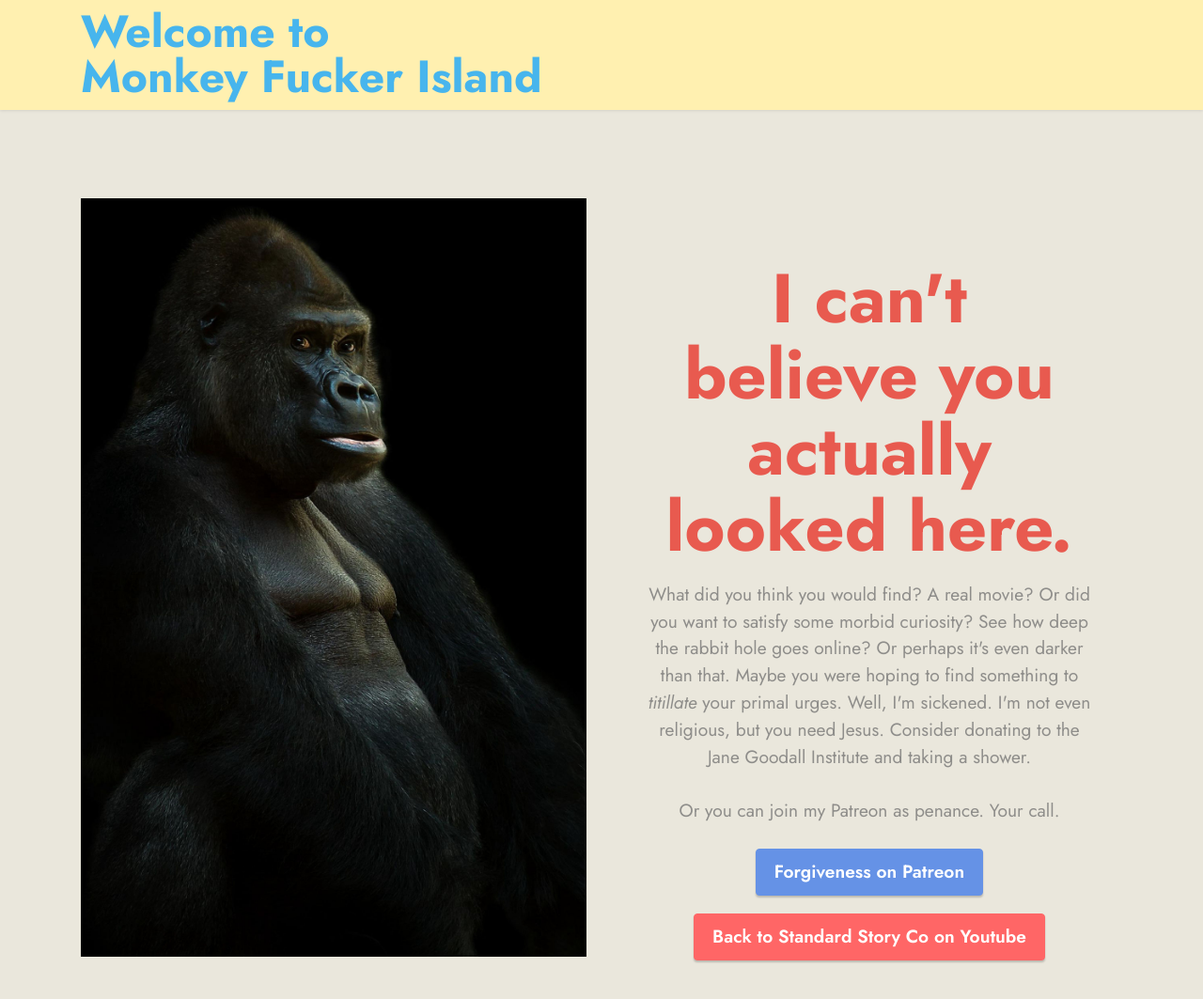
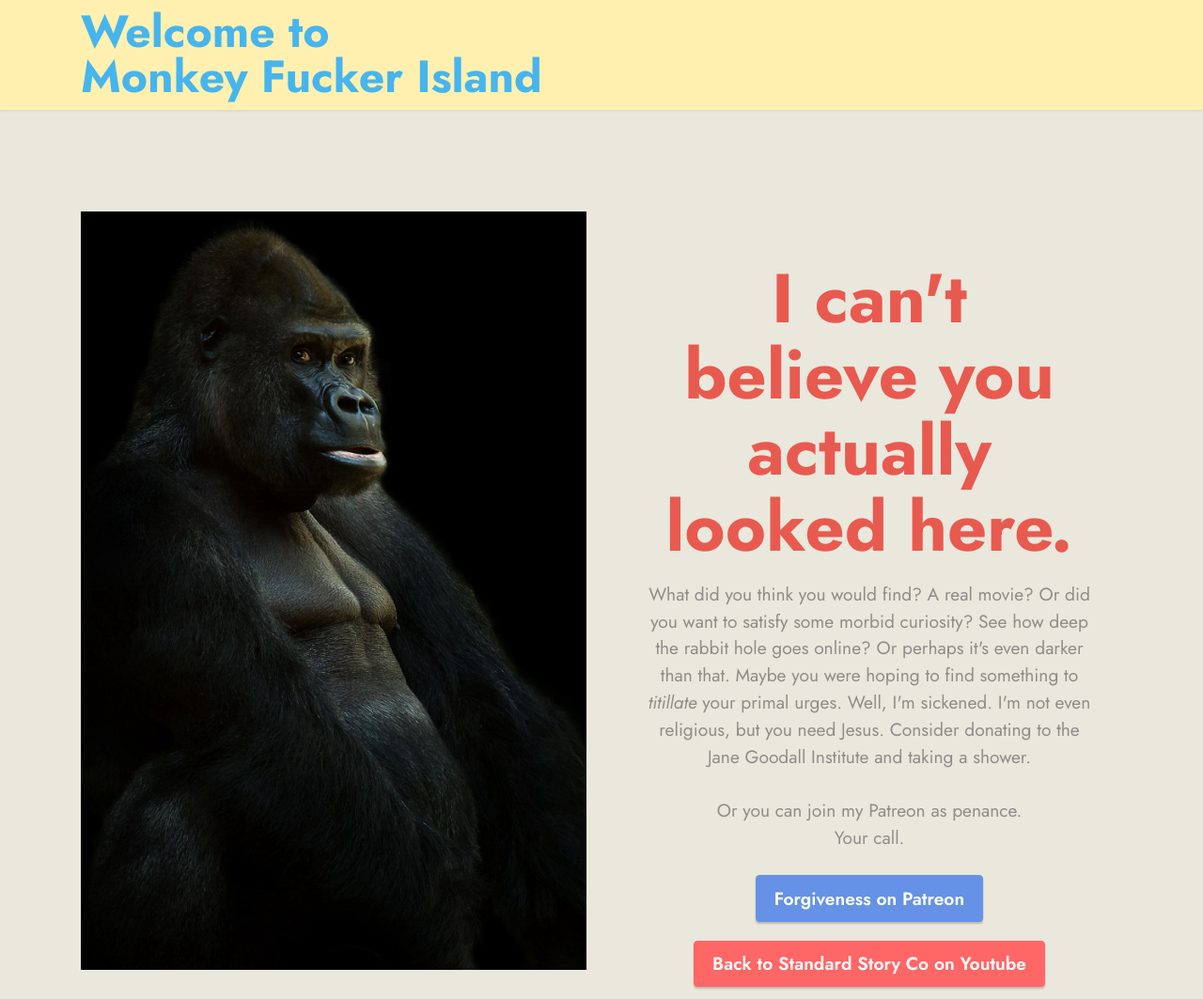
Before and after one commit to kentlamm/mfi, a plain HTML site: page index.html in a window 1280 px wide. Shown: the top 1063 px of the page at 94% size. Drawn offline with Linux system fonts and the light colour scheme.

Commit message:
Update index.html

```diff
--- a/index.html
+++ b/index.html
@@ -61,7 +61,7 @@
                     <h1 class="mbr-section-title mbr-fonts-style mb-3 display-1">
                         <strong>
 </strong><div><strong><br></strong></div><div><strong>I can't believe you actually looked here.</strong></div></h1>
-                    <p class="mbr-text mbr-fonts-style display-7">What did you think you would find? A real movie? Or did you want to satisfy some morbid curiosity? See how deep the rabbit hole goes online? Or perhaps it's even darker than that. Maybe you were hoping to find something to <em>titillate</em> your primal urges. Well, I'm sickened. I'm not even religious, but you need Jesus. Consider donating to the Jane Goodall Institute and taking a shower.<br><br>Or you can join my Patreon as penance. Your call.</p>
+                    <p class="mbr-text mbr-fonts-style display-7">What did you think you would find? A real movie? Or did you want to satisfy some morbid curiosity? See how deep the rabbit hole goes online? Or perhaps it's even darker than that. Maybe you were hoping to find something to <em>titillate</em> your primal urges. Well, I'm sickened. I'm not even religious, but you need Jesus. Consider donating to the Jane Goodall Institute and taking a shower.<br><br>Or you can join my Patreon as penance.<br>Your call.</p>
                     <div class="mbr-section-btn mt-3"><a class="btn btn-primary display-7" href="https://www.patreon.com/standardstoryco" target="_blank">Forgiveness on Patreon</a> <a class="btn btn-secondary display-7" href="https://www.youtube.com/kentogp">Back to Standard Story Co on Youtube</a></div>
                 </div>
             </div>
```
